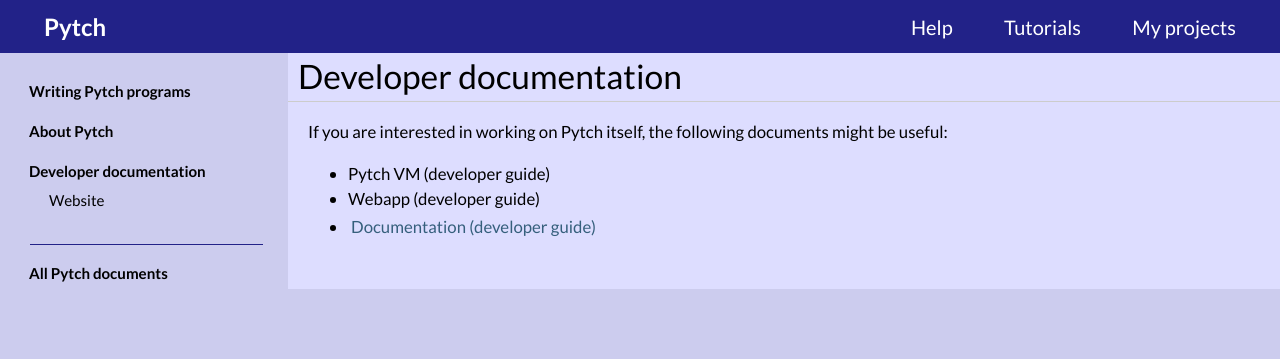
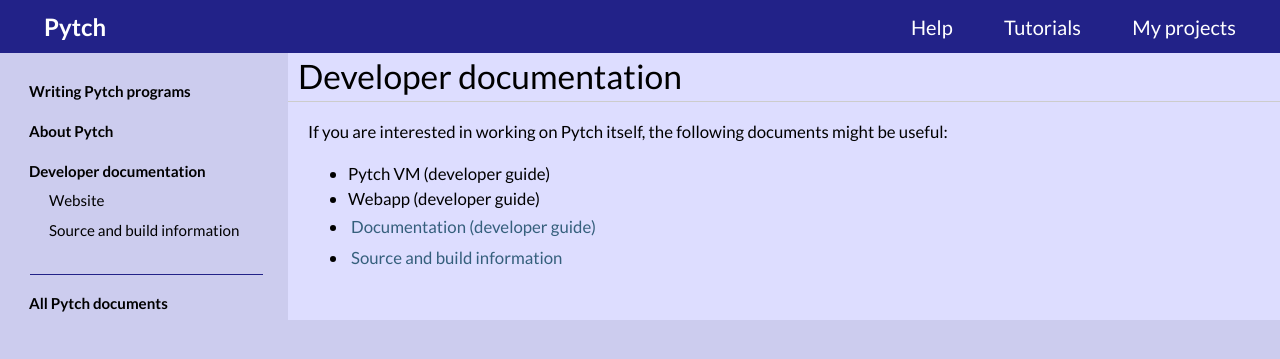
Before and after one commit to pytchlang/pytch-website, a Sphinx documentation site: the page built from source/developer.rst, in a window 1280 px wide. Shown: the top 359 px of the page. Built offline with Sphinx 7.4.7, drawn with Linux system fonts in a browser that asks for light colours; pages that are not in the unit, such as notebooks, are missing from menus.

Commit message:
Incorporate source/build-info section

```diff
--- a/source/developer.rst
+++ b/source/developer.rst
@@ -7,6 +7,7 @@
 * :doc:`Pytch VM (developer guide) <vm/developer/index>`
 * :doc:`Webapp (developer guide) <webapp/developer/index>`
 * :doc:`Documentation (developer guide) <./developer/index>`
+* :doc:`Source and build information <./source-build>`
 
 .. toctree::
    :hidden:
@@ -14,3 +15,4 @@
    VM <vm/developer/index>
    Webapp <webapp/developer/index>
    Website <./developer/index>
+   source-build
```
